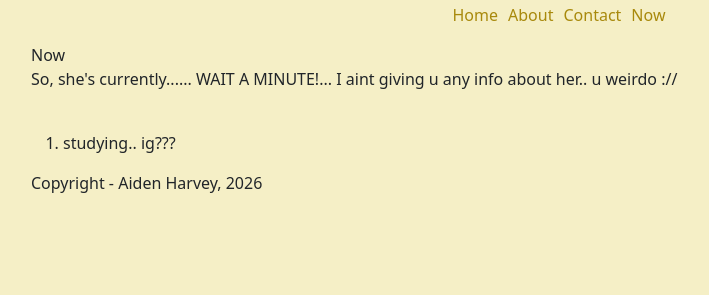
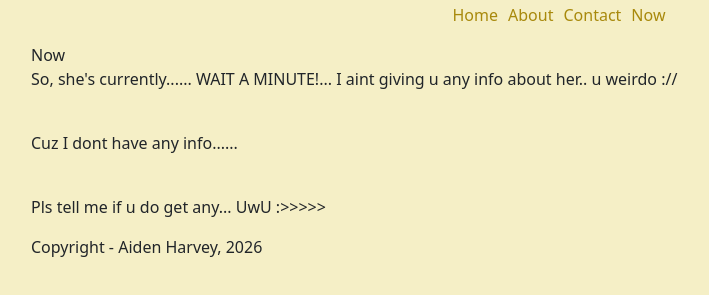
Before and after one commit to Visagio-inc/secret, a plain HTML site: page now.html in a window 1280 px wide. Shown: the part 53-348 px from the top of the page, without its empty margins (97-806 px from the left). Drawn offline with nearby package versions, Linux system fonts and the light colour scheme.

Commit message:
Update now.html

```diff
--- a/now.html
+++ b/now.html
@@ -29,9 +29,9 @@
                <hi>Now</hi>
                <p>So, she's currently...... WAIT A MINUTE!... I aint giving u any info about her.. u weirdo ://</p>
                <br>
-               <ol>
-                   <li>studying.. ig???</li>
-               </ol>
+               <p> Cuz I dont have any info......</p>
+                <br>
+                <p>Pls tell me if u do get any... UwU :>>>>></p>
             </section>
         </main>
         <footer>
```
